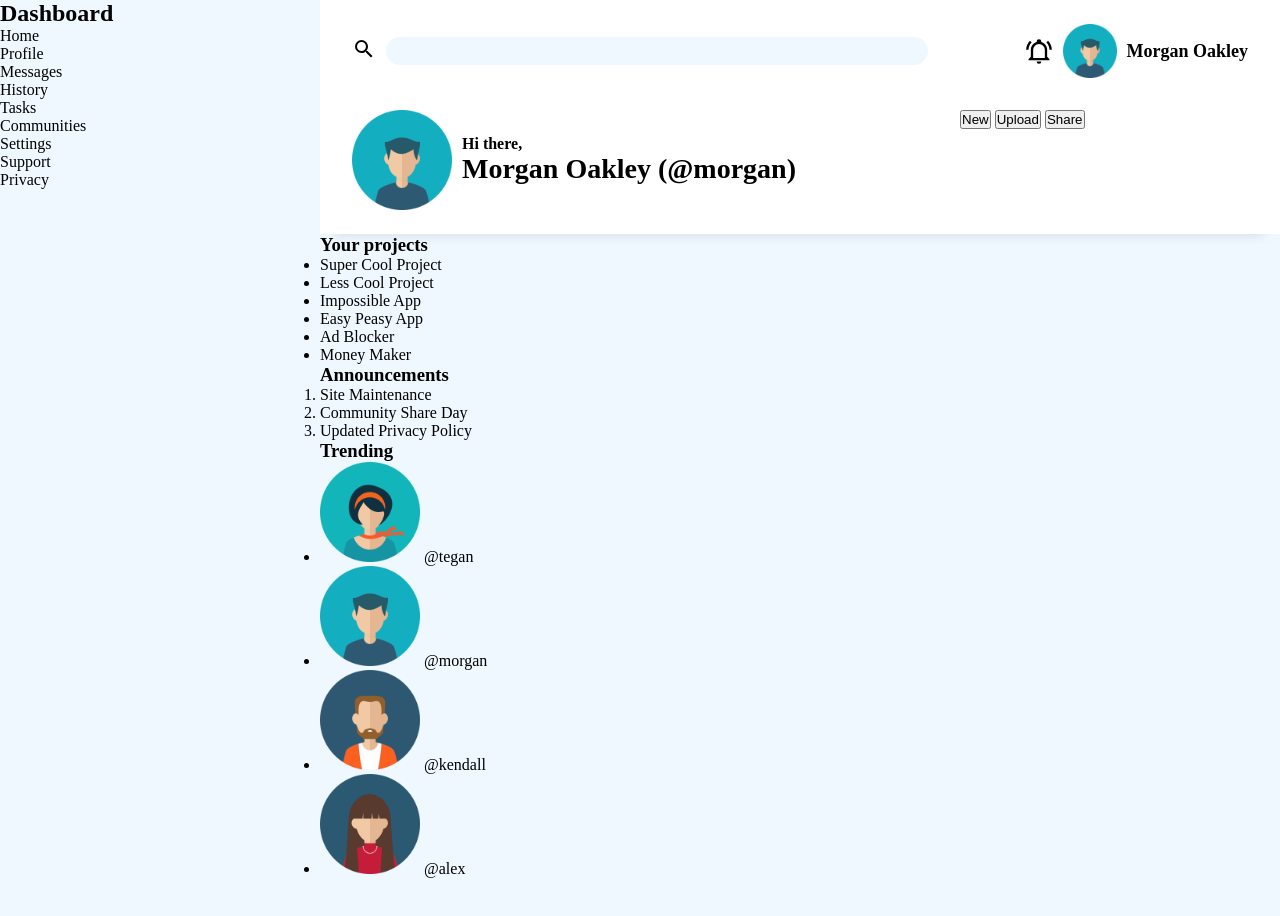
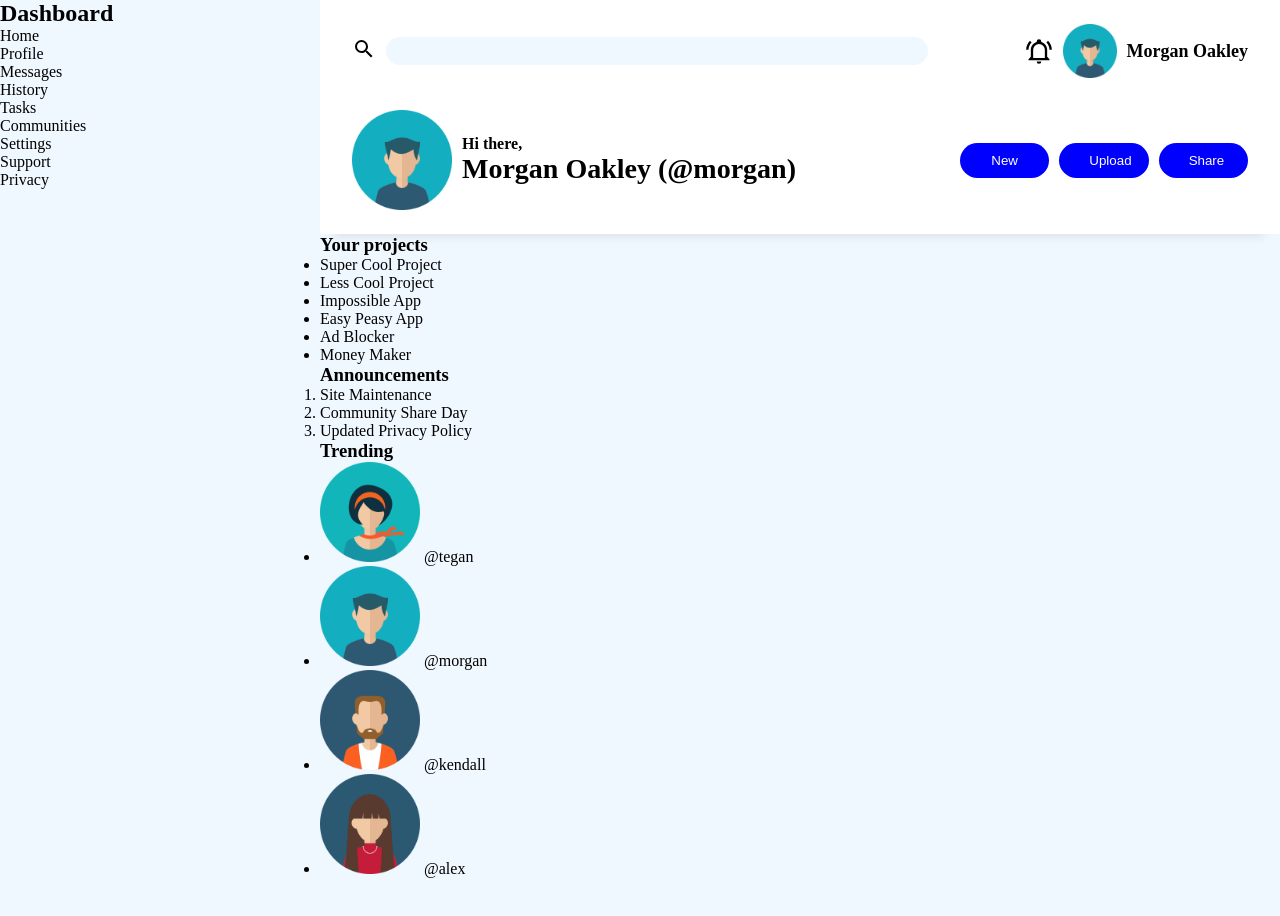
Before and after one commit to Akherousin/odin-admin-dashboard, a plain HTML site: page index.html in a window 1280 px wide. Shown: the top 916 px of the page. Drawn offline with Linux system fonts and the light colour scheme.

Commit message:
add buttons styling in the header

```diff
--- a/style.css
+++ b/style.css
@@ -96,6 +96,23 @@ body {
   font-size: 1.6rem;
 }
 
+.header-btns {
+  display: grid;
+  grid-template-columns: repeat(auto-fit, minmax(70px, 1fr));
+  gap: 1rem;
+  align-items: center;
+}
+
+.header-btn {
+  padding: 1rem 3rem;
+  border: none;
+  border-radius: 100rem;
+  color: var(--color-secondary);
+  background-color: var(--color-primary);
+  cursor: pointer;
+  text-align: center;
+}
+
 .side-menu {
   grid-area: aside;
 }
```
